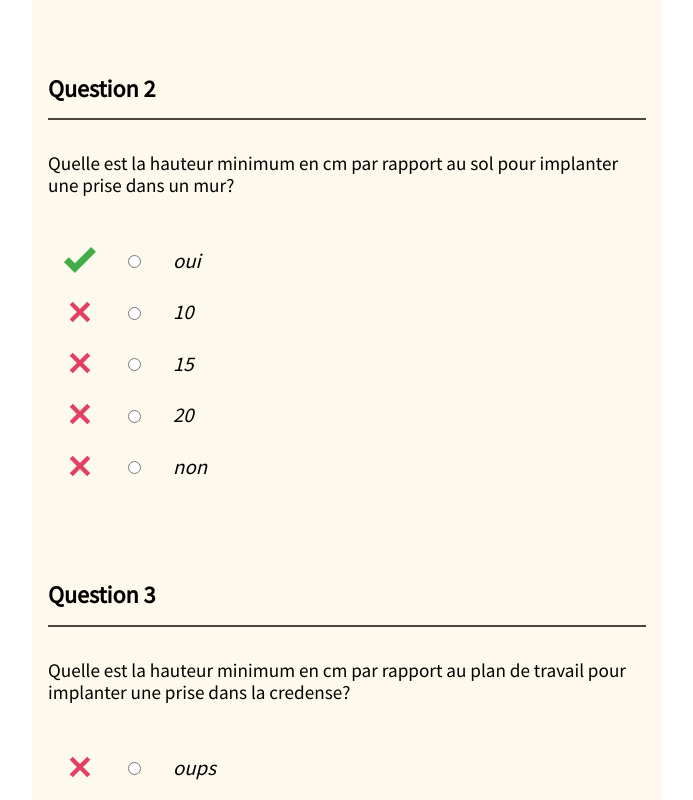
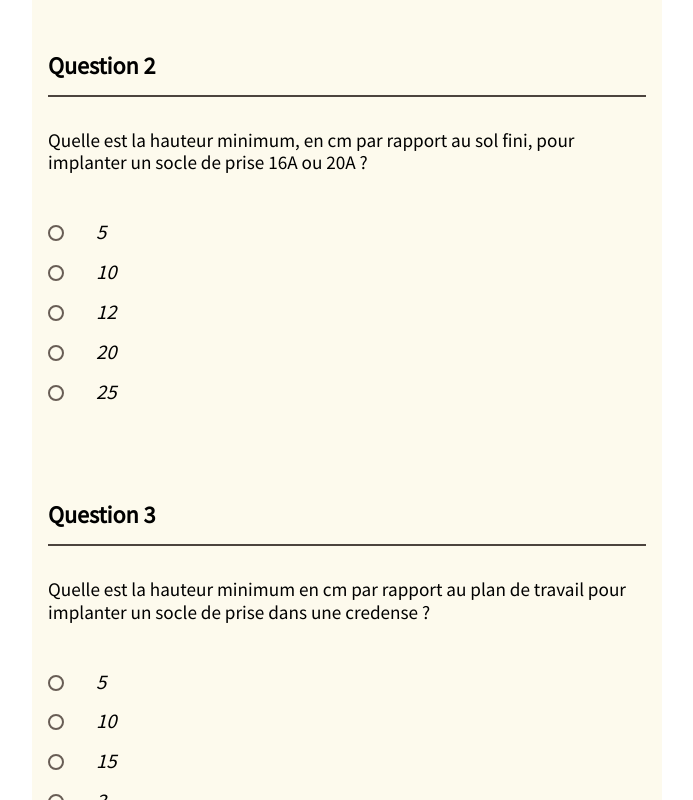
Before and after one commit to guyandjack/des-travaux-electriques, a React (Create React App) app: page /quiz in a window 1280 px wide. Shown: the part 720-1520 px from the top of the page, without its empty margins (293-986 px from the left). Built offline with nearby package versions, Linux system fonts and the light colour scheme.

Commit message:
style formulaire

```diff
--- a/src/Components/QuizQuestion/Quizquestion.jsx
+++ b/src/Components/QuizQuestion/Quizquestion.jsx
@@ -12,6 +12,7 @@ import "../../Style/CSS/quizquestion.css";
 //Function "QuizQuestion"
 
 function QuizQuestion({
+  indexQuestion,
   numberQuestion,
   idquestion,
   textQuestion,
@@ -70,10 +71,10 @@ function QuizQuestion({
             }}
           ></input>
           <div>
-            {proposition1 === ContentQuizPC[0].goodresponse  ? (
+            {proposition1 === ContentQuizPC[indexQuestion].goodresponse && valid  ? (
               <img className="icon-result" src={validIcon} alt=""></img>
             ) : null}
-            {proposition1 !== ContentQuizPC[0].goodresponse  ? (
+            {proposition1 !== ContentQuizPC[indexQuestion].goodresponse && valid  ? (
               <img className="icon-result" src={invalidIcon} alt=""></img>
             ) : null}
           </div>
@@ -101,10 +102,10 @@ function QuizQuestion({
             }}
           ></input>
           <div>
-            {proposition2 == ContentQuizPC[1].goodresponse ? (
+            {proposition2 == ContentQuizPC[indexQuestion].goodresponse && valid ? (
               <img className="icon-result" src={validIcon} alt=""></img>
             ) : null}
-            {proposition2 !== ContentQuizPC[1].goodresponse ? (
+            {proposition2 !== ContentQuizPC[indexQuestion].goodresponse && valid ? (
               <img className="icon-result" src={invalidIcon} alt=""></img>
             ) : null}
           </div>
@@ -132,10 +133,10 @@ function QuizQuestion({
             }}
           ></input>
           <div>
-            {proposition3 === ContentQuizPC[2].goodresponse  ? (
+            {proposition3 === ContentQuizPC[indexQuestion].goodresponse && valid  ? (
               <img className="icon-result" src={validIcon} alt=""></img>
             ) : null}
-            {proposition3 !== ContentQuizPC[2].goodresponse ? (
+            {proposition3 !== ContentQuizPC[indexQuestion].goodresponse && valid ? (
               <img className="icon-result" src={invalidIcon} alt=""></img>
             ) : null}
           </div>
@@ -163,10 +164,10 @@ function QuizQuestion({
             }}
           ></input>
           <div>
-            {proposition4 === ContentQuizPC[3].goodresponse  ? (
+            {proposition4 === ContentQuizPC[indexQuestion].goodresponse && valid  ? (
               <img className="icon-result" src={validIcon} alt=""></img>
             ) : null}
-            {proposition4 !== ContentQuizPC[3].goodresponse  ? (
+            {proposition4 !== ContentQuizPC[indexQuestion].goodresponse && valid  ? (
               <img className="icon-result" src={invalidIcon} alt=""></img>
             ) : null}
           </div>
@@ -194,10 +195,10 @@ function QuizQuestion({
             }}
           ></input>
           <div>
-            {proposition5 === ContentQuizPC[4].goodresponse ? (
+            {proposition5 === ContentQuizPC[indexQuestion].goodresponse && valid ? (
               <img className="icon-result" src={validIcon} alt=""></img>
             ) : null}
-            {proposition5 !== ContentQuizPC[4].goodresponse ? (
+            {proposition5 !== ContentQuizPC[indexQuestion].goodresponse && valid ? (
               <img className="icon-result" src={invalidIcon} alt=""></img>
             ) : null}
           </div>
--- a/src/Data/ContentQuiz/ContentQuizPC/ContentQuizPC.jsx
+++ b/src/Data/ContentQuiz/ContentQuizPC/ContentQuizPC.jsx
@@ -1,94 +1,136 @@
-//Contenu du quiz sur "les prises de courant et circuits spécialisés"
-
+//Contenu du quiz sur "les prises de courant"
 
 
 let ContentQuizPC = [
   {
     idQ: "pc1",
-    textQuestion: "Est-il autorisé par la norme de réaliser un circuit prise avec du câble de 1.5mm",
+    textQuestion:
+      "Est-il autorisé par la norme de réaliser un circuit prise avec du câble de 1.5mm2 (cuivre)",
     proposition1: "oui",
     proposition2: "non",
     goodresponse: "oui",
-    textSolution: "Oui, en effet la NFC-1500 autorise de câbler un circuit prise en 1.5mm, mais avec un disjoncteur max de 16A."
-
+    textSolution:
+      "Oui, en effet la NFC-1500 autorise de câbler un circuit prise en 1.5mm, mais avec un disjoncteur max de 16A.",
   },
 
   {
     idQ: "pc2",
     textQuestion:
-      "Quelle est la hauteur minimum en cm par rapport au sol pour implanter une prise dans un mur?",
-    proposition1: "oui",
+      "Quelle est la hauteur minimum, en cm par rapport au sol fini, pour implanter un socle de prise 16A ou 20A ?",
+    proposition1: "5",
     proposition2: "10",
-    proposition3: "15",
+    proposition3: "12",
     proposition4: "20",
-    proposition5: "non",
-    goodresponse: "oui",
-    textSolution: "5cm au dessus du sol fini est le minimum autorisé, bien qu'en pratique on est entre 30cm et 40cm du sol fini."
+    proposition5: "25",
+    goodresponse: "5",
+    textSolution:
+      "5cm au dessus du sol fini est le minimum autorisé, bien qu'en pratique on est entre 30cm et 40cm du sol fini.",
   },
 
   {
     idQ: "pc3",
     textQuestion:
-      "Quelle est la hauteur minimum en cm par rapport au plan de travail pour implanter une prise dans la credense?",
-    proposition1: "oups",
+      "Quelle est la hauteur minimum en cm par rapport au plan de travail pour implanter un socle de prise dans une credense ?",
+    proposition1: "5",
     proposition2: "10",
     proposition3: "15",
     proposition4: "3",
     proposition5: "",
-    goodresponse: "oups",
-    textSolution: "5cm est encore la bonne réponse"
+    goodresponse: "5",
+    textSolution: "5cm est encore la bonne réponse",
   },
 
   {
     idQ: "pc4",
     textQuestion:
-      "Peut on utiliser un disjoncteur magnétothermique inférieur à 16A pour un circuit prise câbler en 1.5mm2",
+      "Peut on utiliser un disjoncteur magnétothermique inférieur à 16A pour un circuit prise câblé en 1.5mm2(cuivre)",
     proposition1: "oui",
     proposition2: "non",
     proposition3: "",
     proposition4: "",
     proposition5: "",
     goodresponse: "oui",
-    textSolution: "oui , 16A c' est le maximun autorisé"
+    textSolution: "oui , 16A c' est le maximun autorisé",
   },
 
   {
     idQ: "pc5",
     textQuestion:
-      "Combien de socles de prise peut-on installer avec un disjoncteur de 20A en amont du circuit?",
+      "Quel est le nombre maximal de points d' utilisation, pour un circuit prise protégé en amont par un disjoncteur de 20A",
     proposition1: "6",
     proposition2: "8",
     proposition3: "10",
     proposition4: "12",
     proposition5: "16",
     goodresponse: "12",
-    textSolution:"Toujours d' apres la NFC-1500 on peut aller jusqu'à 12 socles de prise avec un circuit câbler en 2.5 mm2"
+    textSolution:
+      "Toujours d' apres la NFC-1500 on peut aller jusqu'à 12 socles de prises avec un circuit câblé en 2.5 mm2",
   },
 
   {
     idQ: "pc6",
     textQuestion:
-      "Peut on utiliser un disjoncteur de 20A sur un circuit prise câblé en 1.5mm2 ?",
+      "Peut on utiliser un disjoncteur magnetothermique de 20A sur un circuit prise câblé en 1.5mm2 ?",
     proposition1: "oui d' après la norme",
     proposition2: "non la norme l'interdit",
     proposition3: "oui sous certaines conditions",
     proposition4: "c'est limite mais ca passe",
 
     goodresponse: "non la norme l'interdit",
-    textSolution: "Interdiction absolue, un cable 1.5mm2 ne peut supporter un courant nominal supérieur à 16A"
+    textSolution:
+      "Interdiction absolue, un cable 1.5mm2 ne peut supporter un courant nominal supérieur à 16A.",
   },
 
   {
     idQ: "pc7",
     textQuestion:
-      "Quelle est la norme qui défini les installations électriques d' une maison individuelle ou local commercial recevant du public?",
+      "Quelle est la norme qui défini les installations électriques privatives d' une maison individuelle ou local commercial ?",
     proposition1: "NFC-1400",
     proposition2: "NFC-1500",
     proposition3: "NFC-14500",
     proposition4: "NFC-15500",
     goodresponse: "NFC-1500",
-    textSolution:"C' est la NFC-1500"
+    textSolution: "C' est la NFC-1500 qui s' applique à partir du point de livraison et qui couvre l' ensemble du domaine domaine privé.",
   },
+
+  {
+    idQ: "pc8",
+    textQuestion:
+      "Quel est le nombre maximal de points d' utilisation pour un circuit de prise câblé en 1.5 mm2",
+    proposition1: "6",
+    proposition2: "8",
+    proposition3: "10",
+    proposition4: "12",
+    goodresponse: "8",
+    textSolution: "'8' c' est le nombre max  de socle dans ce cas",
+    },
+
+  {
+    idQ: "pc9",
+    textQuestion:
+      "Pour une salle de bain, dans quel volume est-il autorisé d' installer un socle de prise 16A ou 20A ?",
+    proposition1: "Volume 0",
+    proposition2: "Volume 1",
+    proposition3: "Volume 2",
+    proposition4: "Volume caché",
+    proposition5: "Hors volume",
+    goodresponse: "Hors volume",
+    textSolution: "En effet c' est 'hors volume' que l' on peut insaller ce genre de prise",
+    },
+
+  {
+    idQ: "pc10",
+    textQuestion:
+      "Pour une salle de bain, dans quel volume est-il autorisé d' installer une prise rasoir équipé d'un transformateur de séparation ?",
+    proposition1: "Volume 0",
+    proposition2: "Volume 1",
+    proposition3: "Volume 2",
+    proposition4: "Volume caché",
+    goodresponse: "Volume 2",
+    textSolution: "C' est dans le volume 2 et forcement  hors volume que c' est autorisé.",
+    },
+
+
 ];
 
 
--- a/src/Pages/QuizPC/PageQuizPC.jsx
+++ b/src/Pages/QuizPC/PageQuizPC.jsx
@@ -191,12 +191,16 @@ function PageQuizPC() {
     return score;
   }
 
-  //Desactive tous les boutons radio
+  //Desactive tous les boutons radio non selectionnés
   //-3-
   function disabledAllInputs() {
     let AllInputs = document.querySelectorAll("input[type='radio']");
+    let AllInputsChecked = document.querySelectorAll("input[type='radio']:checked");
     AllInputs.forEach((input) => {
       input.setAttribute("disabled", "true");
+    });
+    AllInputsChecked.forEach((input) => {
+      input.removeAttribute("disabled");
     });
   }
 
@@ -313,6 +317,7 @@ function PageQuizPC() {
           return (
             <div key={index} className="quiz-pc__form__question">
               <QuizQuestion
+                indexQuestion={index}
                 numberQuestion={index + 1}
                 idquestion={element.idQ}
                 textQuestion={element.textQuestion}
--- a/src/Style/CSS/quizquestion.css
+++ b/src/Style/CSS/quizquestion.css
@@ -72,6 +72,13 @@
 }
 .container-question .proposition__input {
   margin-right: 2em;
+  width: 1em;
+  height: 1em;
+  border: 2px solid #685d55;
+  border-radius: 50%;
+}
+.container-question .proposition__input:checked {
+  background-color: #0267C1;
 }
 .container-question .proposition .icon-result {
   width: 2em;
--- a/src/Style/SASS/components/formulaire/formulaire.scss
+++ b/src/Style/SASS/components/formulaire/formulaire.scss
@@ -6,11 +6,11 @@
 //Animation
 @keyframes landing {
     0%{
-        margin-top: 0em;
+        transform:translateY(-5em);
         opacity: 0;
     }
     100%{
-        margin-top: 2em;
+       transform:translateY(0em);
         opacity: 1;
     }
 }
@@ -21,27 +21,59 @@
     flex-flow: column nowrap;
     justify-content: flex-start;
     align-items: center;
-    width: 70%;
-    margin: 0px auto;
+    width: 50%;
+    margin: 2em auto;
+    padding: 1em;
+    box-shadow: 0px 0px 20px  lighten(map-get($colors-rule, fourth-color ),0%);
+    animation: landing 500ms linear 0s 1 normal forwards;
+
 
     &__text{
+        text-align: center;
         margin: 2em 0em;
-        font-size: 1.5em;
+        font-size: 1.1em;
         font-style: italic;
+        color:map-get($colors-rule, fourth-color);
+        word-spacing: 0.2em;
+        line-height: 2em;
+    }
+
+    .cont-label-input{
+        display: flex;
+        flex-flow:column;
+        justify-content: flex-start;
+        align-items: center;
+        margin: 2em 0em;
+        width:100%;
+        animation: landing 500ms linear 0.1s 1 normal forwards;
+    }
+
+    .form-label{
+        width: 50%;
+        font-weight: 600;
+        text-transform: capitalize;
+        text-align: left;
         color:map-get($colors-rule, fourth-color);
     }
 
-    &__input{
-        width: 40%;
-        height:3em;
-        border-radius: 0.5em;
+    .form-input{
+        width: 50%;
+        height:2em;
         padding: 0.5em;
-        margin-top: 2em;
-        font-size: 1.2em;
+        border-bottom: 2px solid map-get($colors-rule, first-color);
+        font-size: 1em;
         color:map-get($colors-rule, fourth-color);
-        animation: landing 500ms linear 0s 1 normal forwards;
+        background:none;
+        transition: border-bottom 250ms linear;
+
 
     }
+
+    .form-input:focus{
+
+        border-bottom: 2px solid lighten(map-get($colors-rule, first-color),50%);
+    }
+
 
     &__flag{
         margin: 0.5em 0em;
@@ -50,17 +82,26 @@
 
     }
 
-    &__submit{
 
-        padding: 1em;
-        border-radius: 0.5em;
+    .textarea{
+        resize: none;
+        margin-top: 1em;
+        width:50%;
+        height: 200px;
+        border: 2px solid map-get($colors-rule, first-color );
+        padding: 0.5em;
+        transition: border 250ms linear;
     }
 
-    .textarea{
-        width:80%;
-        height: 200px;
-        resize: none;
+    .textarea:focus{
+
+        border: 2px solid lighten(map-get($colors-rule, first-color),50%);
     }
+
+    .cont-valid-btn{
+       animation: landing 250ms linear 0s 1 normal forwards;
+    }
+
 
     .invalid-text{
         color:map-get($colors-rule, second-color);
@@ -70,14 +111,17 @@
         color:map-get($colors-rule, third-color);
     }
 
-    .invalid-border{
-        border:2px solid map-get($colors-rule, second-color);
-        //box-shadow: 0px 0px 4px map-get($colors-rule, second-color);
+
+
+    .valid-border{
+        border-bottom:2px solid map-get($colors-rule, third-color);
+        color: map-get($colors-rule, third-color);
+
     }
 
-    .valid-border{
+    .valid-border-textarea{
         border:2px solid map-get($colors-rule, third-color);
-        box-shadow: 0px 0px 6px map-get($colors-rule, third-color);
+        color: map-get($colors-rule, third-color);
     }
 
 
--- a/src/Style/SASS/components/quizquestion/quizquestion.scss
+++ b/src/Style/SASS/components/quizquestion/quizquestion.scss
@@ -68,8 +68,16 @@
         &__input{
 
             margin-right: 2em;
-            //border: 2px solid blue;
+            width:1em;
+            height:1em;
+            border: 2px solid lighten(map-get($colors-rule, fourth-color ),20%);
+            border-radius: 50%;
 
+
+        }
+
+        &__input:checked{
+            background-color: map-get($colors-rule, first-color);
         }
 
         .icon-result{
--- a/src/Style/SASS/vendors/normalize.scss
+++ b/src/Style/SASS/vendors/normalize.scss
@@ -162,6 +162,7 @@ input,
 optgroup,
 select,
 textarea {
+  all: unset;
   font-family: inherit; /* 1 */
   font-size: 100%; /* 1 */
   line-height: 1.15; /* 1 */
```
Also changed, not shown: src/Components/ButtonStd/ButtonStd.jsx (+6 -1 lines), src/Components/formulaire/formulaire.jsx (+56 -40 lines), src/Style/CSS/formulaire.css (+78 -27 lines), src/Style/SASS/utils/colors-rule/colors-rule.scss (+4 -4 lines), src/Style/CSS/normalize.css.
